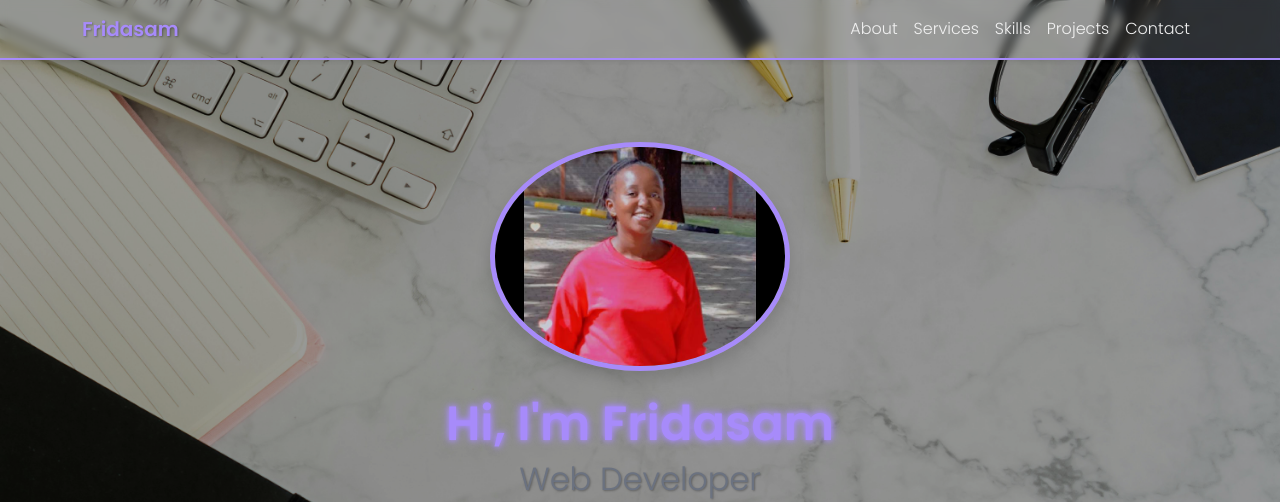
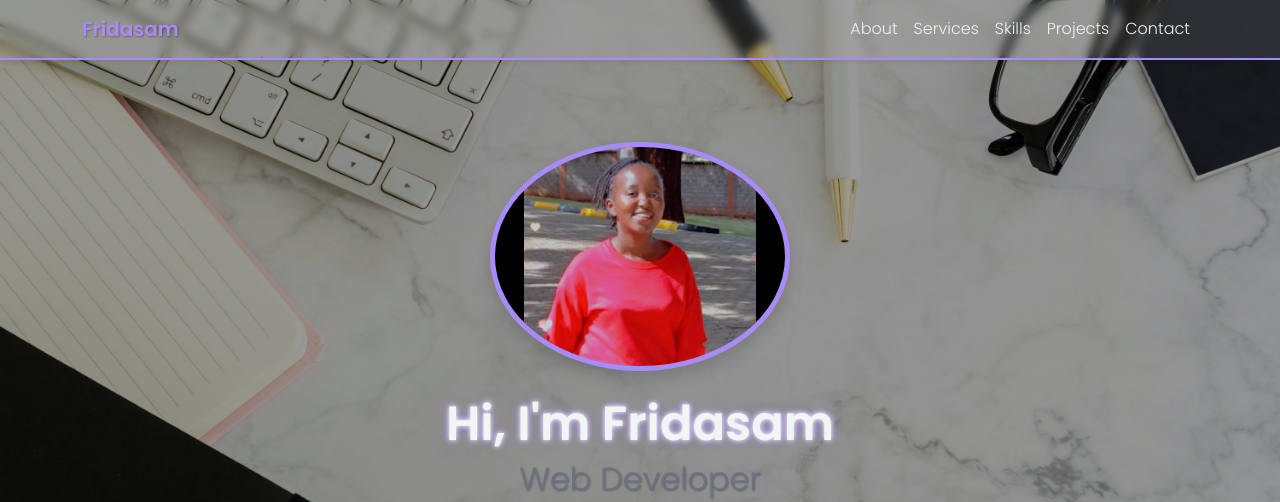
Before and after one commit to FridasamKarimi/karimiportfolio, a plain HTML site: page index.html in a window 1280 px wide. Shown: the top 502 px of the page. Drawn offline with nearby package versions, Linux system fonts and the light colour scheme; files whose address does not match are found by name.

Commit message:
new updates

```diff
--- a/styles.css
+++ b/styles.css
@@ -83,8 +83,8 @@
   .glow-text {
     font-size: 3rem;
     font-weight: 600;
-    color: #A78BFA;
-    text-shadow: 0 0 5px #A78BFA, 0 0 10px #A78BFA;
+    color: #f1f5f4;
+    text-shadow: 0 0 5px #ffffff, 0 0 10px #A78BFA;
   }
 
   .social-links {
```
